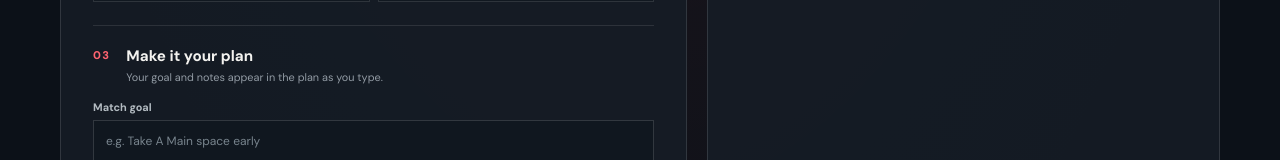
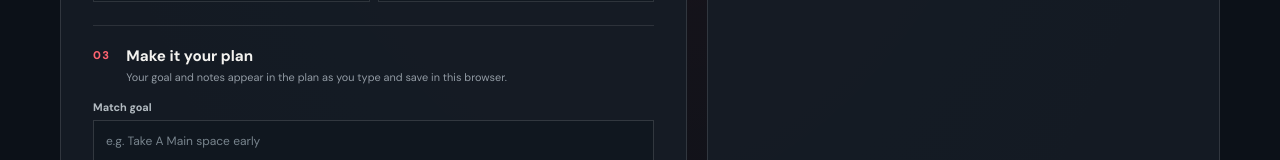
Before and after one commit to alimakki1661/valorant-match-prep-planner, a React (Vite) app: page / in a window 1280 px wide. Shown: the part 970-1130 px from the top of the page. Built offline with nearby package versions, Linux system fonts and the light colour scheme; a web font is replaced by a local one.

Commit message:
Save and restore match plans in local storage

```diff
--- a/src/App.jsx
+++ b/src/App.jsx
@@ -1,4 +1,4 @@
-import { useState } from 'react'
+import { useEffect, useState } from 'react'
 import { roleOptions } from './data/roles.js'
 import { MapSelector } from './components/MapSelector.jsx'
 import { MatchPlan } from './components/MatchPlan.jsx'
@@ -7,12 +7,53 @@ import { RoleSelector } from './components/RoleSelector.jsx'
 import './App.css'
 
 const maps = ['Haven', 'Ascent', 'Sunset']
+const phases = ['Defense', 'Attack']
+const storageKey = 'match-point-plan'
+
+function loadSavedPlan() {
+  const defaults = {
+    selectedMap: 'Haven',
+    selectedRole: null,
+    matchGoal: '',
+    personalNotes: '',
+    phase: 'Defense',
+  }
+
+  try {
+    const saved = JSON.parse(window.localStorage.getItem(storageKey) || '{}')
+    return {
+      selectedMap: maps.includes(saved.selectedMap) ? saved.selectedMap : defaults.selectedMap,
+      selectedRole: roleOptions.some((role) => role.key === saved.selectedRole) ? saved.selectedRole : null,
+      matchGoal: typeof saved.matchGoal === 'string' ? saved.matchGoal.slice(0, 90) : '',
+      personalNotes: typeof saved.personalNotes === 'string' ? saved.personalNotes.slice(0, 500) : '',
+      phase: phases.includes(saved.phase) ? saved.phase : defaults.phase,
+    }
+  } catch {
+    return defaults
+  }
+}
 
 function App() {
-  const [selectedMap, setSelectedMap] = useState('Haven')
-  const [selectedRole, setSelectedRole] = useState(null)
-  const [matchGoal, setMatchGoal] = useState('')
-  const [personalNotes, setPersonalNotes] = useState('')
+  const [initialPlan] = useState(loadSavedPlan)
+  const [selectedMap, setSelectedMap] = useState(initialPlan.selectedMap)
+  const [selectedRole, setSelectedRole] = useState(initialPlan.selectedRole)
+  const [matchGoal, setMatchGoal] = useState(initialPlan.matchGoal)
+  const [personalNotes, setPersonalNotes] = useState(initialPlan.personalNotes)
+  const [phase, setPhase] = useState(initialPlan.phase)
+
+  useEffect(() => {
+    try {
+      window.localStorage.setItem(storageKey, JSON.stringify({
+        selectedMap,
+        selectedRole,
+        matchGoal,
+        personalNotes,
+        phase,
+      }))
+    } catch {
+      // The planner remains usable if browser storage is unavailable.
+    }
+  }, [selectedMap, selectedRole, matchGoal, personalNotes, phase])
 
   return (
     <div className="app-shell">
@@ -73,6 +114,8 @@ function App() {
           <MatchPlan
             selectedMap={selectedMap}
             selectedRole={selectedRole}
+            phase={phase}
+            onPhaseChange={setPhase}
             matchGoal={matchGoal}
             personalNotes={personalNotes}
           />
--- a/src/components/MapTips.jsx
+++ b/src/components/MapTips.jsx
@@ -1,10 +1,8 @@
-import { useState } from 'react'
 import { mapTips } from '../data/mapTips.js'
 
 const phases = ['Defense', 'Attack']
 
-export function MapTips({ selectedMap, selectedRole }) {
-  const [phase, setPhase] = useState('Defense')
+export function MapTips({ selectedMap, selectedRole, phase, onPhaseChange }) {
   const roleTips = mapTips[selectedMap]?.[selectedRole]
   const roleLabel = selectedRole === 'Controller' ? 'Smokes' : selectedRole
 
@@ -22,7 +20,7 @@ export function MapTips({ selectedMap, selectedRole }) {
               type="button"
               className={phase === item ? 'is-active' : ''}
               aria-pressed={phase === item}
-              onClick={() => setPhase(item)}
+              onClick={() => onPhaseChange(item)}
             >
               {item}
             </button>
--- a/src/components/MatchNotes.jsx
+++ b/src/components/MatchNotes.jsx
@@ -5,7 +5,7 @@ export function MatchNotes({ matchGoal, onGoalChange, personalNotes, onNotesChan
         <span className="step-number">03</span>
         <div>
           <h2 id="notes-title">Make it your plan</h2>
-          <p>Your goal and notes appear in the plan as you type.</p>
+          <p>Your goal and notes appear in the plan as you type and save in this browser.</p>
         </div>
       </div>
 
--- a/src/components/MatchPlan.jsx
+++ b/src/components/MatchPlan.jsx
@@ -1,7 +1,7 @@
 import { MapTips } from './MapTips.jsx'
 import { PlanSummary } from './PlanSummary.jsx'
 
-export function MatchPlan({ selectedMap, selectedRole, matchGoal, personalNotes }) {
+export function MatchPlan({ selectedMap, selectedRole, phase, onPhaseChange, matchGoal, personalNotes }) {
   const roleLabel = selectedRole === 'Controller' ? 'Smokes' : selectedRole
   return (
     <aside className="plan-panel" aria-labelledby="plan-title">
@@ -25,7 +25,12 @@ export function MatchPlan({ selectedMap, selectedRole, matchGoal, personalNotes
                 <h3>{roleLabel}</h3>
               </div>
             </div>
-            <MapTips selectedMap={selectedMap} selectedRole={selectedRole} />
+            <MapTips
+              selectedMap={selectedMap}
+              selectedRole={selectedRole}
+              phase={phase}
+              onPhaseChange={onPhaseChange}
+            />
           </>
         ) : (
           <>
```
Also changed, not shown: 1 other file (tests, documents, lock files or other folders).
